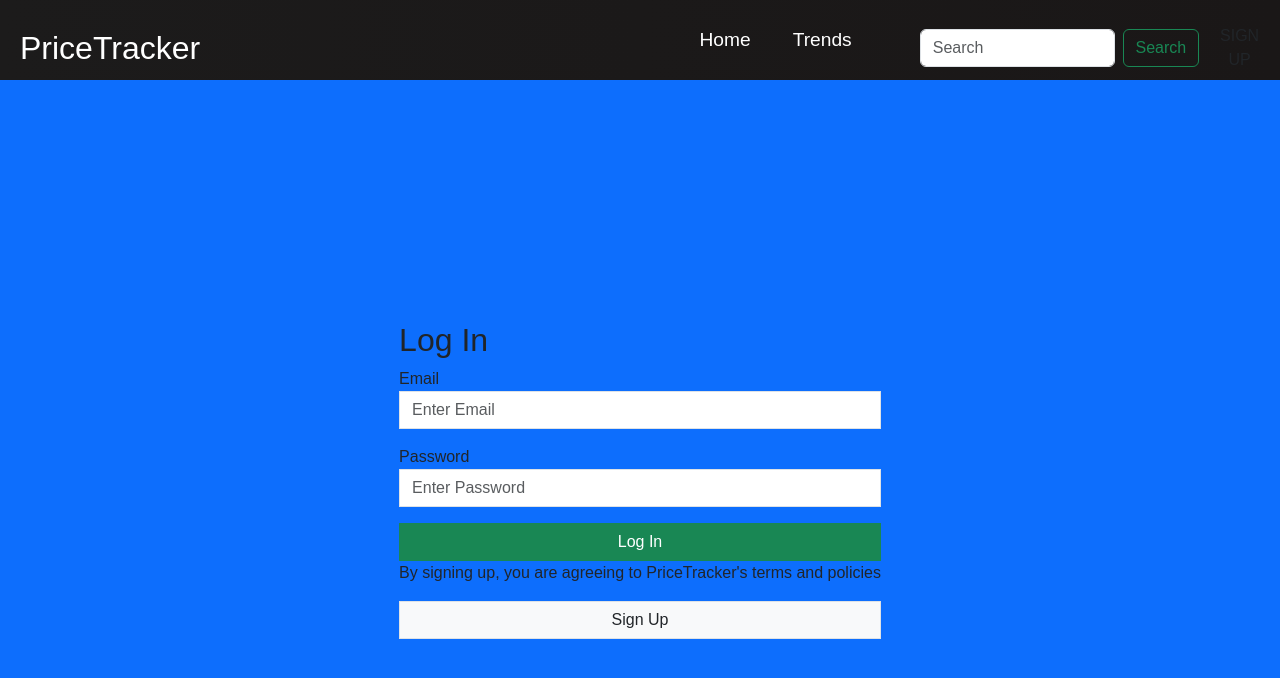
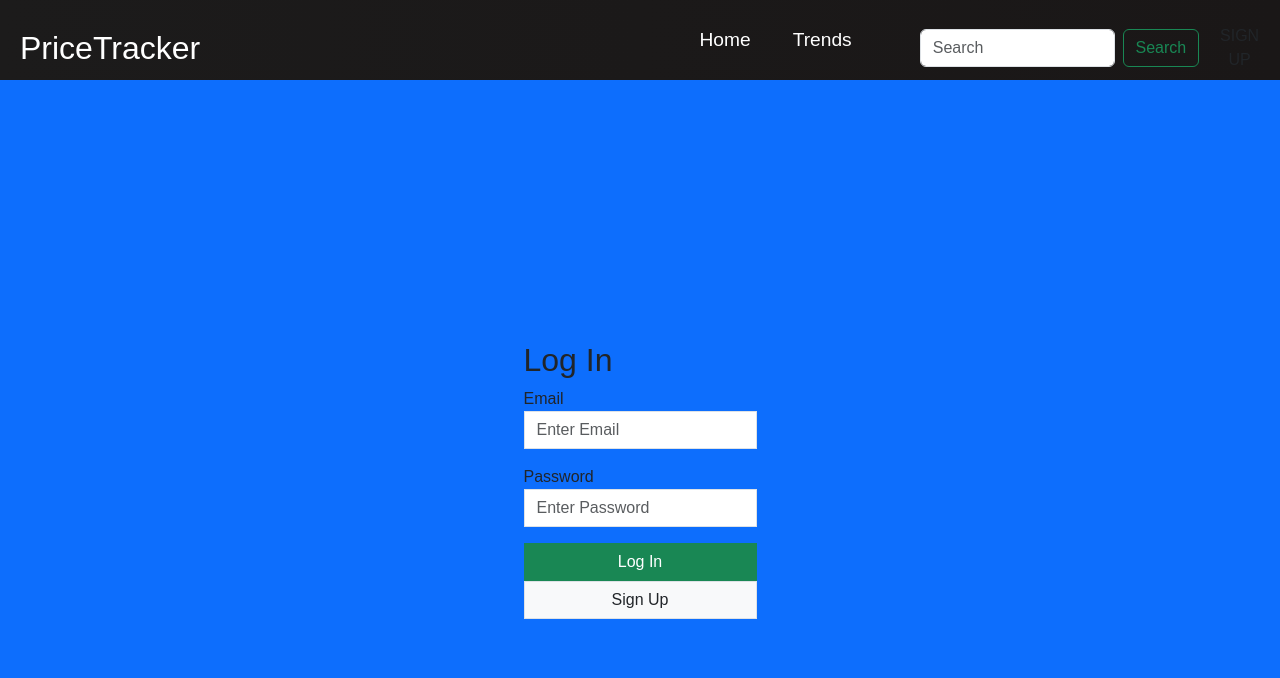
Before and after one commit to kjernest01/temp_repo, a React (Create React App) app: page /login in a window 1280 px wide. Shown: the top 678 px of the page. Built offline with nearby package versions, Linux system fonts and the light colour scheme.

Commit message:
Linked Login and Signup buttons to corresponding webpage

```diff
--- a/src/components/pages/Login.js
+++ b/src/components/pages/Login.js
@@ -1,5 +1,5 @@
 import React from 'react'
-// import { Link } from 'react-router-dom'
+import { Link } from 'react-router-dom'
 
 
 function Login() {
@@ -17,8 +17,10 @@
                         <input type="password" placeholder='Enter Password' className='form-control rounded-0'/>
                     </div>
                     <button className='btn btn-success w-100 rounded-0'>Log In</button>
-                    <p>By signing up, you are agreeing to PriceTracker's terms and policies</p>
+                    {/* <p>By signing up, you are agreeing to PriceTracker's terms and policies</p> */}
+                    <Link to='/sign-up'>
                     <button to="/signup" className='btn btn-default border w-100 bg-light rounded-0 text-decoration-none'>Sign Up</button>
+                    </Link>
                 </form>
             </div>
         </div>
--- a/src/components/pages/Signup.js
+++ b/src/components/pages/Signup.js
@@ -1,4 +1,5 @@
-import React from 'react'
+import React from 'react';
+import { Link } from 'react-router-dom';
 
 function Signup() {
     return (
@@ -21,7 +22,9 @@
 
                 <button className='btn btn-success w-100 rounded-0'>Sign Up</button>
                 <p>By signing up, you are agreeing to PriceTracker's terms and policies</p>
+                <Link to='/login' >
                 <button to="/login" className='btn btn-default border w-100 bg-light rounded-0 text-decoration-none'>Log In</button>
+                </Link>
             </form>
         </div>
     </div>
```
